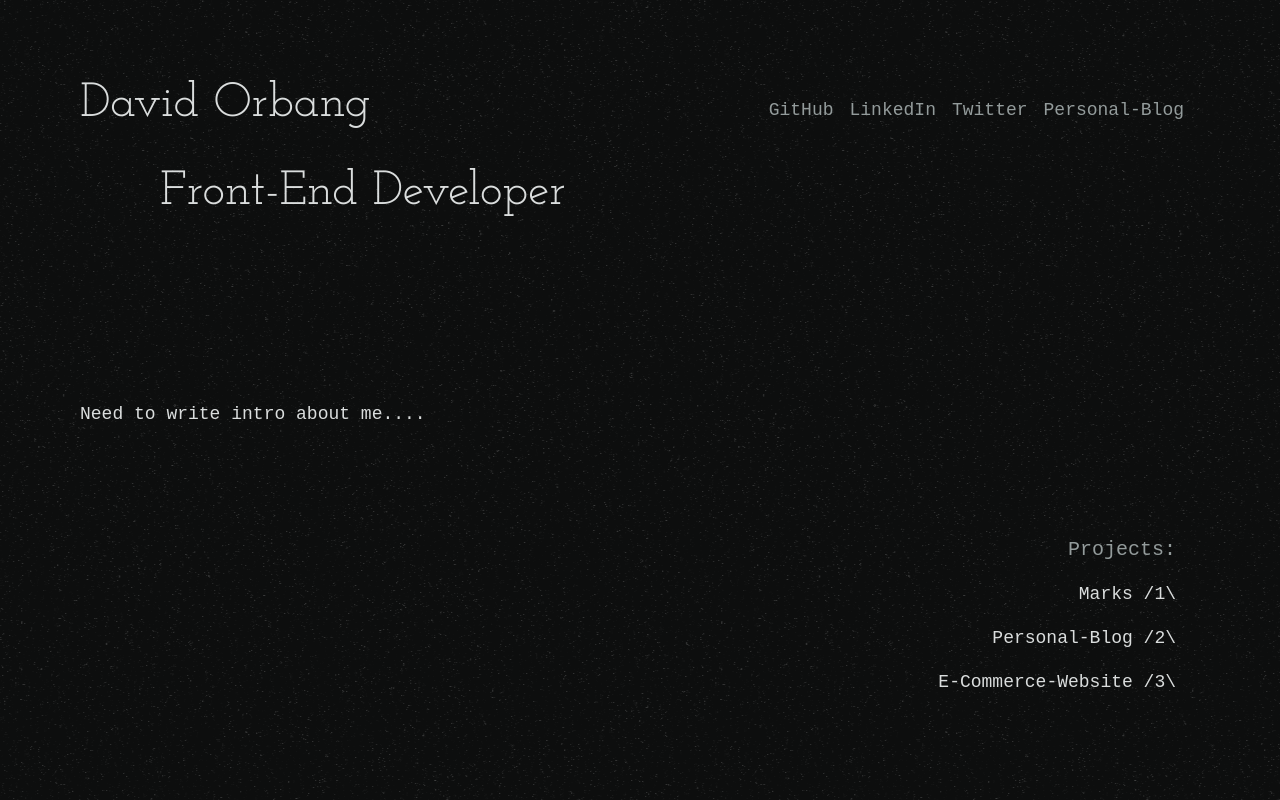
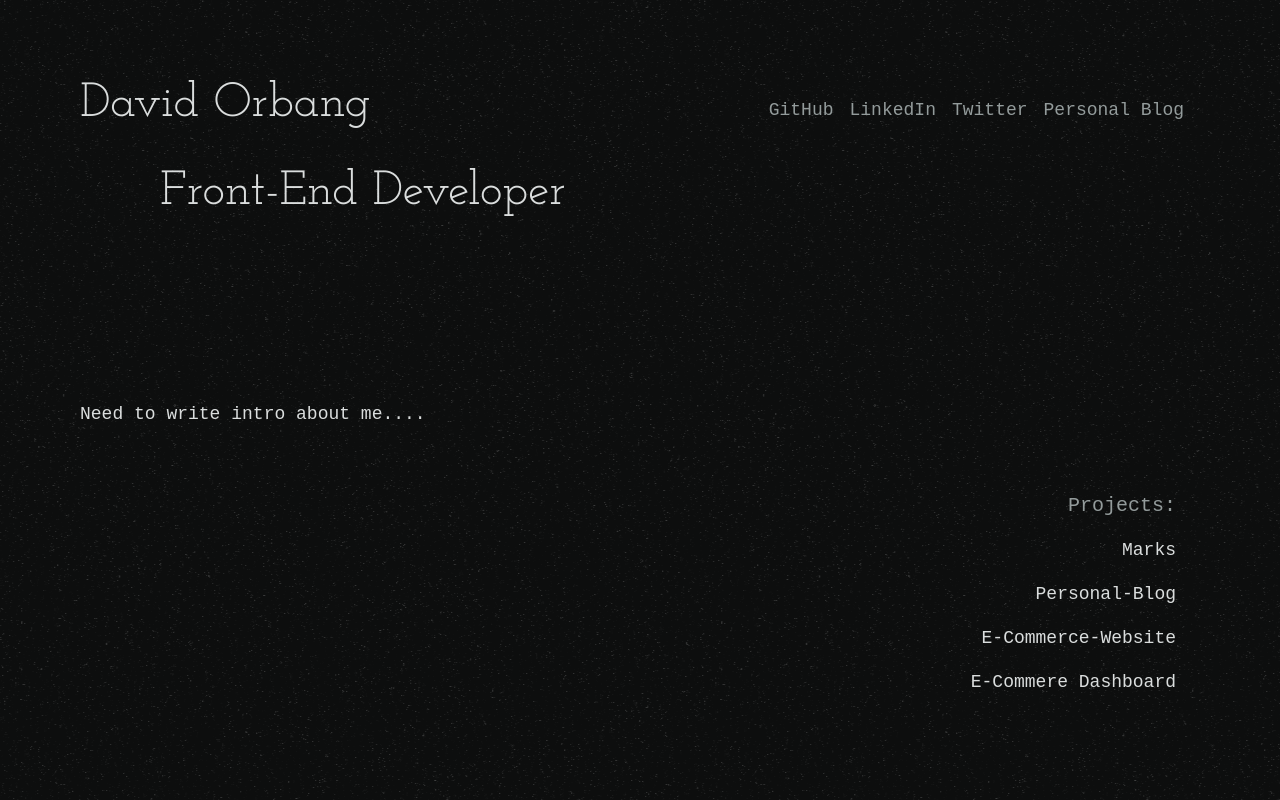
Before and after one commit to DxVxDOD/Portfolio_Website, a React (Vite) app: page / in a window 1280 px wide. Built offline with nearby package versions, Linux system fonts and the light colour scheme; a web font is replaced by a local one.

Commit message:
removed useEffect

```diff
--- a/src/components/Cursor.tsx
+++ b/src/components/Cursor.tsx
@@ -1,11 +1,13 @@
-import { useEffect } from "react";
+import { useEffect, useRef } from "react";
 
 export default function Cursor() {
   const touch = window.matchMedia("(hover: none)").matches;
   if (touch) return null;
 
+  const cursorRef = useRef<SVGSVGElement>(null)
+
   const cursorAnimation = (
-    cursor: HTMLElement,
+    cursor: SVGSVGElement,
     e: MouseEvent,
     interacting: boolean,
   ) => {
@@ -23,8 +25,37 @@ export default function Cursor() {
     });
   };
 
-  useEffect(() => {
-    const cursor: HTMLElement = document.querySelector(".cursor")!;
+  // useEffect(() => {
+  //   const cursor = cursorRef.current!
+  //   window.onmousemove = (e) => {
+  //     const target = e.target as HTMLElement;
+  //     const interactable = target.closest(".interactable")! as HTMLElement;
+  //     const interacting = interactable !== null;
+  //
+  //     cursorAnimation(cursor, e, interacting);
+  //
+  //     if (interacting) {
+  //       cursor.setAttribute("class", "cursor show");
+  //       if (interactable.getAttribute("datatype") === "button")
+  //         return cursor.children[1].setAttribute("class", "icon show");
+  //       return cursor.children[2].setAttribute("class", "icon show");
+  //     }
+  //
+  //     if (!interacting) {
+  //       const childrenArray = [...cursor.children];
+  //       for (let i = 1; i < childrenArray.length; i++) {
+  //         childrenArray[i].setAttribute("class", "icon");
+  //       }
+  //       cursor.setAttribute("class", "cursor");
+  //     }
+  //   };
+  //
+  //   document.body.onmouseleave = () => {
+  //     cursor.setAttribute("class", "cursor hide ");
+  //   };
+  // }, [cursorRef]);
+
+  const cursor = cursorRef.current!
   window.onmousemove = (e) => {
     const target = e.target as HTMLElement;
     const interactable = target.closest(".interactable")! as HTMLElement;
@@ -51,11 +82,11 @@ export default function Cursor() {
   document.body.onmouseleave = () => {
     cursor.setAttribute("class", "cursor hide ");
   };
-  }, []);
 
 
   return (
     <svg
+      ref={cursorRef}
       className={"cursor"}
       xmlns="http://www.w3.org/2000/svg"
       fill="#dadddd"
--- a/src/components/Projects.tsx
+++ b/src/components/Projects.tsx
@@ -1,31 +1,13 @@
+import { Button } from "./UI/Button.tsx";
+
 export default function Projects() {
   return (
     <nav className={"flex flex-col sm:p-4 items-start z-20 sm:justify-end sm:items-end"}>
       <h2 className={"text-xl text-[#939b9b] p-2"}>Projects:</h2>
-      <button
-        datatype={"button"}
-        className={
-          "interactable hover:bg-[#202222] hover:text-[#f9f9f9] p-2 rounded-xl"
-        }
-      >
-        Marks /1\
-      </button>
-      <button
-        datatype={"button"}
-        className={
-          "interactable hover:bg-[#202222] hover:text-[#f9f9f9] p-2 rounded-xl"
-        }
-      >
-        Personal-Blog /2\
-      </button>
-      <button
-        datatype={"button"}
-        className={
-          "interactable hover:bg-[#202222] hover:text-[#f9f9f9] p-2 rounded-xl"
-        }
-      >
-        E-Commerce-Website /3\
-      </button>
+      <Button title={'Marks'}/>
+      <Button title={'Personal-Blog'}/>
+      <Button title={'E-Commerce-Website'} />
+      <Button title={'E-Commere Dashboard'}/>
     </nav>
   );
 }
--- a/src/components/SocialLinks.tsx
+++ b/src/components/SocialLinks.tsx
@@ -1,36 +1,14 @@
+import { SocialLink } from "./UI/SocialLink.tsx";
+
 export default function SocialLinks() {
   return (
     <nav
       className={"flex text-md gap-2 h-fit z-20 justify-center xl:gap-4 xl:justify-end xl:p-4 xl:h-fit text-[#939b9b] "}
     >
-      <a
-        datatype={"a-tag"}
-        className={"interactable hover:text-[#f9f9f9]"}
-        href={"https://github.com/DxVxDOD"}
-      >
-        <span>GitHub</span>
-      </a>
-      <a
-        datatype={"a-tag"}
-        className={"interactable hover:text-[#f9f9f9]"}
-        href={"https://www.linkedin.com/in/david-orbang/"}
-      >
-        <span>LinkedIn</span>
-      </a>
-      <a
-        datatype={"a-tag"}
-        className={"interactable hover:text-[#f9f9f9]"}
-        href={"https://twitter.com/OrbanDavid24"}
-      >
-        <span>Twitter</span>
-      </a>
-      <a
-        datatype={"a-tag"}
-        className={"interactable hover:text-[#f9f9f9]"}
-        href={"https://my-blog-jtqt0npju-dxvxdod.vercel.app/"}
-      >
-        <span>Personal-Blog</span>
-      </a>
+     <SocialLink title={'GitHub'} href={'https://github.com/DxVxDOD'}/>
+     <SocialLink title={'LinkedIn'} href={'https://www.linkedin.com/in/david-orbang/'}/>
+     <SocialLink title={'Twitter'} href={'https://twitter.com/OrbanDavid24'}/>
+     <SocialLink title={'Personal Blog'} href={'https://my-blog-jtqt0npju-dxvxdod.vercel.app/'}/>
     </nav>
   );
 }
--- /dev/null
+++ b/src/components/UI/Button.tsx
@@ -0,0 +1,12 @@
+export const Button = ({title} : {title: string}) => {
+  return (
+    <button
+      datatype={"button"}
+      className={
+        "interactable hover:bg-[#202222] hover:text-[#f9f9f9] p-2 rounded-xl"
+      }
+    >
+      {title}
+    </button>
+  )
+}
--- /dev/null
+++ b/src/components/UI/SocialLink.tsx
@@ -0,0 +1,11 @@
+export const SocialLink = ({title, href}: {title: string, href: string}) => {
+  return (
+    <a
+      datatype={"a-tag"}
+      className={"interactable hover:text-[#f9f9f9]"}
+      href={href}
+    >
+      {title}
+    </a>
+  )
+}
```
Lines whose indentation alone changed are shown as unchanged.
